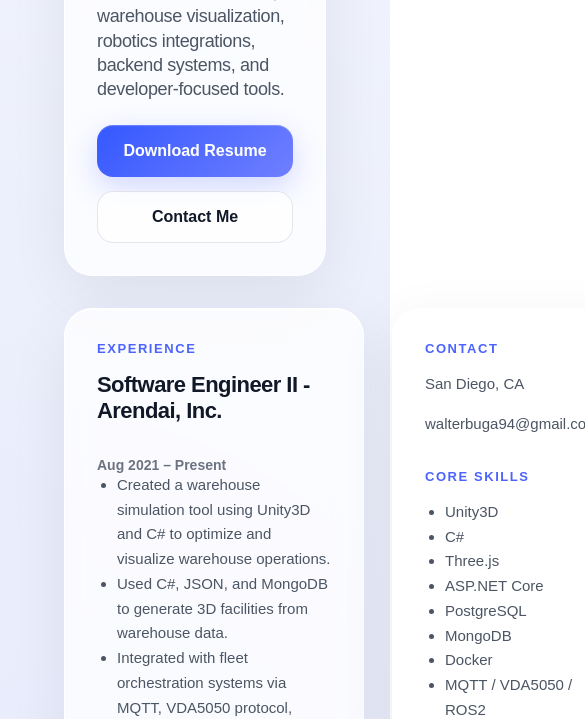
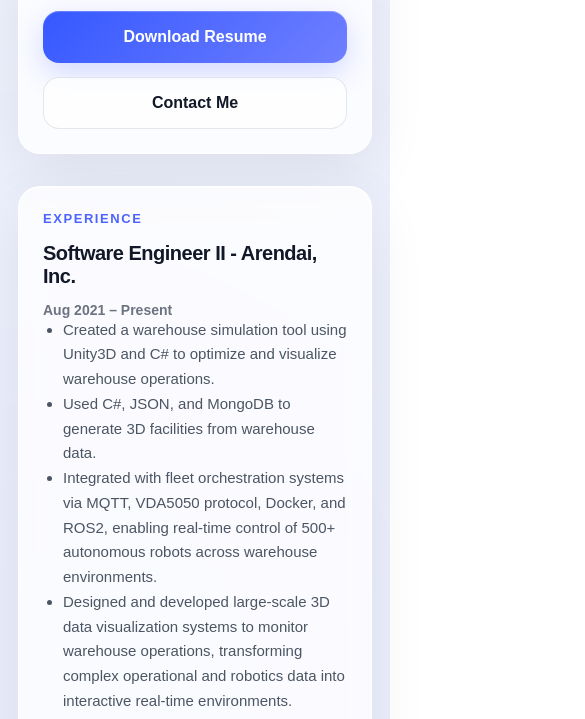
Before and after one commit to wallycobra/Portfolio, a plain HTML site: page src/resume.html in a window 390 px wide. Shown: the part 445-1164 px from the top of the page, 585 px wide, since content can reach past the window. Drawn offline with Linux system fonts and the light colour scheme.

Commit message:
Fixed resume for mobile

```diff
--- a/src/resumeStyles.css
+++ b/src/resumeStyles.css
@@ -179,3 +179,48 @@
   transform: translateY(-2px);
   background: white;
 }
+
+@media (max-width: 768px) {
+  .resume-page {
+    padding: 96px 18px 32px;
+  }
+
+  .resume-grid {
+    grid-template-columns: 1fr;
+    gap: 20px;
+  }
+
+  .resume-hero,
+  .resume-sidebar,
+  .resume-main {
+    border-radius: 22px;
+  }
+
+  .resume-hero,
+  .resume-sidebar,
+  .resume-main {
+    padding: 24px;
+  }
+
+  .resume-actions {
+    flex-direction: column;
+  }
+
+  .secondary-button {
+    width: 100%;
+  }
+
+  .item-header {
+    flex-direction: column;
+    align-items: flex-start;
+    gap: 4px;
+  }
+
+  .item-header span {
+    white-space: normal;
+  }
+
+  .resume-item h3 {
+    font-size: 20px;
+  }
+}
```
